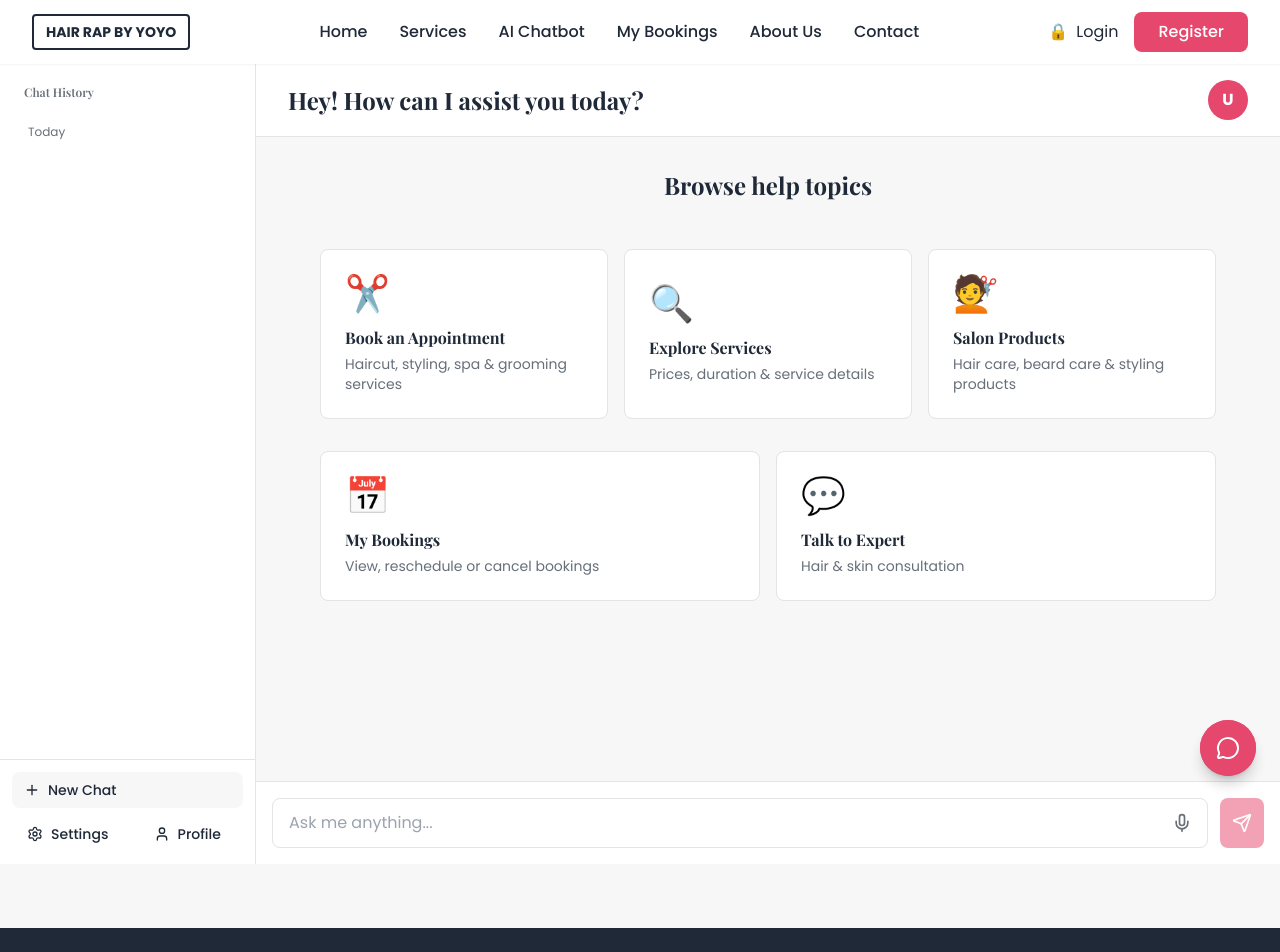
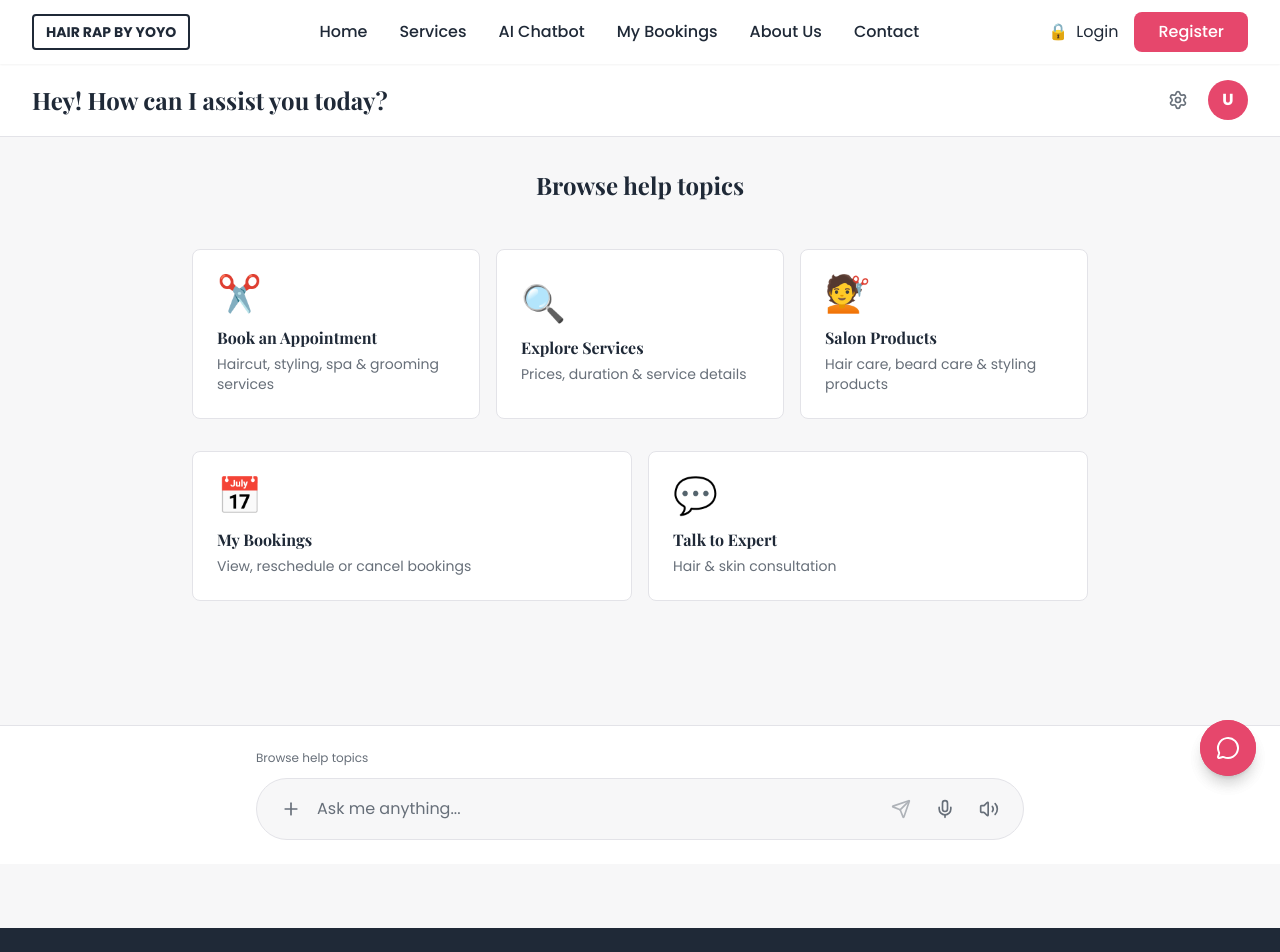
Before and after one commit to ParasharAbhishek23/hairRapByYoyo, a Next.js app: page /chat in a window 1280 px wide. Shown: the top 952 px of the page. Built offline with nearby package versions, Linux system fonts and the light colour scheme.

Commit message:
revert changes

```diff
--- a/components/chat-interface.js
+++ b/components/chat-interface.js
@@ -165,64 +165,20 @@ export default function ChatInterface() {
 
   return (
     <div className="flex h-screen bg-background">
-      {/* Sidebar - Only Chat History */}
-      <div className="w-64 bg-white border-r border-border flex flex-col">
-        {/* Chat History - Scrollable */}
-        <div className="flex-1 overflow-y-auto p-4">
-          <h3 className="text-xs font-semibold text-muted-foreground px-2 py-1 mb-3">
-            Chat History
-          </h3>
-          <div className="text-xs text-muted-foreground px-3 py-2 mb-3">Today</div>
-
-          {/* Actual Chat History */}
-          {messages.slice(1).map((msg, idx) => (
-            <div
-              key={idx}
-              onClick={() => {
-                // Scroll to this message
-                const element = document.getElementById(`message-${msg.id}`)
-                element?.scrollIntoView({ behavior: 'smooth' })
-              }}
-              className="px-3 py-2 rounded-lg cursor-pointer hover:bg-gray-50 transition mb-2"
-            >
-              <div className="font-semibold text-sm truncate">
-                {msg.sender === 'user' ? 'You' : 'AI Assistant'}
-              </div>
-              <div className="text-xs text-muted-foreground truncate">
-                {msg.text}
-              </div>
-            </div>
-          ))}
-        </div>
-
-        {/* Bottom Fixed Buttons */}
-        <div className="border-t border-border p-3 space-y-2">
-          <button className="w-full flex items-center gap-2 bg-background px-3 py-2 rounded-lg hover:bg-gray-50 transition text-sm font-medium">
-            <Plus className="w-4 h-4" />
-            New Chat
-          </button>
-          <div className="flex gap-2">
-            <button className="flex-1 flex items-center justify-center gap-2 px-3 py-2 text-sm font-medium hover:bg-gray-50 rounded-lg transition">
-              <Settings className="w-4 h-4" />
-              Settings
-            </button>
-            <button className="flex-1 flex items-center justify-center gap-2 px-3 py-2 text-sm font-medium hover:bg-gray-50 rounded-lg transition">
-              <User className="w-4 h-4" />
-              Profile
-            </button>
-          </div>
-        </div>
-      </div>
-
-      {/* Main Chat Area */}
+      {/* Main Chat Area - Full Width */}
       <div className="flex-1 flex flex-col">
         {/* Header */}
         <div className="bg-white border-b border-border px-4 sm:px-8 py-4 flex items-center justify-between">
           <h1 className="text-2xl font-bold text-foreground">
             Hey! How can I assist you today?
           </h1>
+          <div className="flex items-center gap-3">
+            <button className="p-2 hover:bg-gray-100 rounded-lg transition">
+              <Settings className="w-5 h-5 text-muted-foreground" />
+            </button>
             <div className="w-10 h-10 rounded-full bg-accent flex items-center justify-center text-white font-bold">
               U
+            </div>
           </div>
         </div>
 
@@ -274,57 +230,72 @@ export default function ChatInterface() {
           )}
 
           {/* Chat Messages */}
-          {messages.slice(1).map((msg) => (
+          {messages.length > 1 && (
+            <div className="max-w-3xl mx-auto space-y-4">
+              {messages.map((msg) => (
                 <div
                   key={msg.id}
                   id={`message-${msg.id}`}
-              className={`flex mb-6 ${msg.sender === 'user' ? 'justify-end' : 'justify-start'}`}
+                  className={`flex ${msg.sender === "user" ? "justify-end" : "justify-start"}`}
                 >
-              {msg.sender === 'bot' && (
-                <div className="w-8 h-8 rounded-full bg-accent flex items-center justify-center text-white font-bold text-sm mr-3 flex-shrink-0">
-                  AI
-                </div>
-              )}
                   <div
-                className={`max-w-lg px-4 py-3 rounded-2xl ${
-                  msg.sender === 'user'
-                    ? 'bg-accent text-white'
-                    : 'bg-gray-100 text-gray-900'
+                    className={`max-w-xs lg:max-w-md px-4 py-3 rounded-2xl ${
+                      msg.sender === "user"
+                        ? "bg-accent text-white rounded-br-none"
+                        : "bg-white text-foreground border border-border rounded-bl-none"
                     }`}
                   >
-                {msg.quickActions ? (
-                  <div>
-                    <p className="mb-3">{msg.text}</p>
-                    <div className="flex flex-wrap gap-2">
+                    <p className="text-sm whitespace-pre-wrap">{msg.text}</p>
+
+                    {/* Quick Actions */}
+                    {msg.quickActions && msg.quickActions.length > 0 && (
+                      <div className="mt-3 space-y-2">
                         {msg.quickActions.map((action, idx) => (
                           <button
                             key={idx}
-                          onClick={() => handleSendMessage(action)}
-                          className="px-3 py-1 bg-white border border-gray-300 rounded-lg text-sm hover:bg-gray-50 transition"
+                            onClick={() => handleQuickAction(action)}
+                            className="w-full text-left px-3 py-2 bg-gray-100 hover:bg-gray-200 rounded-lg text-xs transition"
                           >
                             {action}
                           </button>
                         ))}
                       </div>
-                  </div>
-                ) : (
-                  <p>{msg.text}</p>
                     )}
                   </div>
-              {msg.sender === 'user' && (
-                <div className="w-8 h-8 rounded-full bg-gray-400 flex items-center justify-center text-white font-bold text-sm ml-3 flex-shrink-0">
-                  U
+                </div>
+              ))}
+              {isLoading && (
+                <div className="flex justify-start">
+                  <div className="bg-white border border-border px-4 py-3 rounded-2xl rounded-bl-none">
+                    <div className="flex gap-1">
+                      <div className="w-2 h-2 bg-muted-foreground rounded-full animate-bounce"></div>
+                      <div
+                        className="w-2 h-2 bg-muted-foreground rounded-full animate-bounce"
+                        style={{ animationDelay: "0.2s" }}
+                      ></div>
+                      <div
+                        className="w-2 h-2 bg-muted-foreground rounded-full animate-bounce"
+                        style={{ animationDelay: "0.4s" }}
+                      ></div>
+                    </div>
+                  </div>
+                </div>
+              )}
+              <div ref={messagesEndRef} />
             </div>
           )}
         </div>
-          ))}
-          <div ref={messagesEndRef} />
+
+        {/* Input Area */}
+        <div className="bg-white border-t border-border px-4 sm:px-8 py-6">
+          <div className="max-w-3xl mx-auto">
+            <div className="text-xs text-muted-foreground mb-3">
+              Browse help topics
             </div>
-
-        {/* Fixed Input Box at Bottom */}
-        <div className="border-t border-border bg-white p-4">
-          <div className="flex gap-3">
-            <div className="flex-1 relative">
+            <div className="flex items-center gap-2 bg-background border border-border rounded-full px-4 py-3">
+              <button className="p-2 hover:bg-gray-100 rounded-full transition text-muted-foreground">
+                <Plus className="w-5 h-5" />
+              </button>
               <input
                 type="text"
                 value={inputValue}
@@ -336,27 +307,22 @@ export default function ChatInterface() {
                   }
                 }}
                 placeholder="Ask me anything..."
-                className="w-full px-4 py-3 pr-12 border border-border rounded-lg focus:outline-none focus:ring-2 focus:ring-accent"
-                disabled={isLoading}
+                className="flex-1 bg-transparent outline-none text-foreground placeholder-muted-foreground"
               />
-              <button
-                type="button"
-                className="absolute right-2 top-1/2 transform -translate-y-1/2 p-2 hover:bg-gray-100 rounded-lg transition"
-              >
-                <Mic className="w-5 h-5 text-muted-foreground" />
-              </button>
-            </div>
               <button
                 onClick={() => handleSendMessage(inputValue)}
                 disabled={!inputValue.trim() || isLoading}
-              className="bg-accent text-white p-3 rounded-lg hover:bg-opacity-90 transition disabled:opacity-50"
+                className="p-2 hover:bg-gray-100 rounded-full transition disabled:opacity-50 disabled:cursor-not-allowed text-muted-foreground"
               >
-              {isLoading ? (
-                <div className="w-5 h-5 border-2 border-white border-t-transparent rounded-full animate-spin"></div>
-              ) : (
                 <Send className="w-5 h-5" />
-              )}
               </button>
+              <button className="p-2 hover:bg-gray-100 rounded-full transition text-muted-foreground">
+                <Mic className="w-5 h-5" />
+              </button>
+              <button className="p-2 hover:bg-gray-100 rounded-full transition text-muted-foreground">
+                <Volume2 className="w-5 h-5" />
+              </button>
+            </div>
           </div>
         </div>
       </div>
```
Lines whose indentation alone changed are shown as unchanged.
